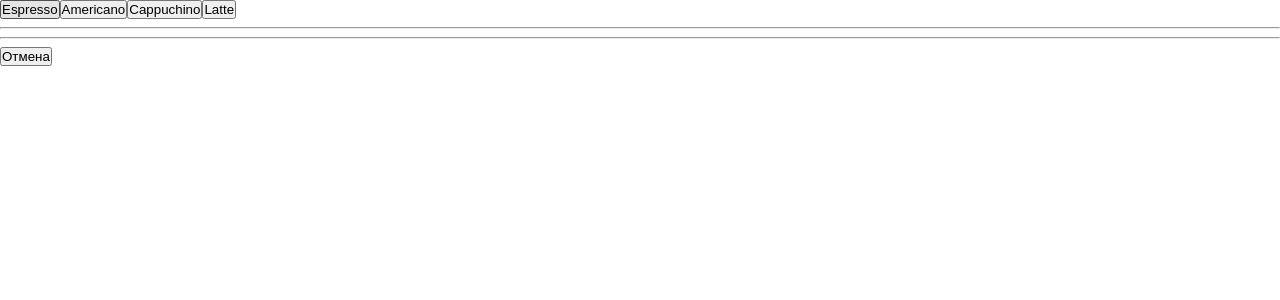
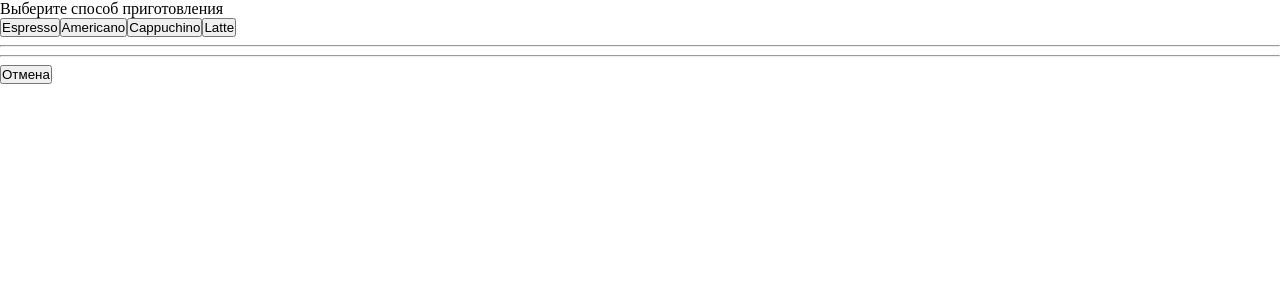
Before and after one commit to shchansky/cofee, a React (Create React App) app: page / in a window 1280 px wide. Shown: the top 300 px of the page. Built offline with nearby package versions, Linux system fonts and the light colour scheme.

Commit message:
рефактор

```diff
--- a/src/state/enums.ts
+++ b/src/state/enums.ts
@@ -1,10 +1,11 @@
-export enum CofeeSort {
+export enum PreparationMethod {
   Espresso = "Espresso",
   Americano = "Americano",
   Cappuchino = "Cappuchino",
   Latte = "Latte",
 }
 
+
 export enum CofeeParam {
   Sugar = "Sugar",
   Size = "Size",
--- a/src/state/machine.ts
+++ b/src/state/machine.ts
@@ -2,33 +2,27 @@ import { makeAutoObservable, runInAction } from "mobx";
 
 import { Builder } from "./builder";
 
-import { CofeeSort, CofeeParam } from "./enums";
+import { PreparationMethod, CofeeParam } from "./enums";
 
 class Machine {
-  private _selectedSort: CofeeSort | null = null;
+  private _preparationMethod: PreparationMethod | null = null;
 
   private _state = new Builder();
 
-  private _cookStart = false;
-
-  private _cookFinish = false;
+  private _cookingState: string | null = null;
 
   private _shugar: null | number = null;
 
   private _volume: null | number = null;
 
-  private _timer: NodeJS.Timeout | null = null;
+  private _cookingTimer: NodeJS.Timeout | null = null;
 
-  public get cookStart() {
-    return this._cookStart;
+  public get cookingState() {
+    return this._cookingState;
   }
 
-  public get cookFinish() {
-    return this._cookFinish;
-  }
-
-  public get sort() {
-    return Object.entries(CofeeSort);
+  public get preparationMethods() {
+    return Object.values(PreparationMethod);
   }
 
   public get shugar() {
@@ -39,10 +33,10 @@ class Machine {
     return this._volume;
   }
 
-  public get selectedSort(): null | CofeeSort {
-    if (!this._selectedSort) return null;
+  public get preparationMethod(): null | PreparationMethod {
+    if (!this._preparationMethod) return null;
 
-    return CofeeSort[this._selectedSort];
+    return PreparationMethod[this._preparationMethod];
   }
 
   constructor() {
@@ -53,63 +47,53 @@ class Machine {
     return this._state.state;
   }
 
-  public onSelectSort = (sort: string) => {
-    this._selectedSort = sort as CofeeSort;
+  public onSelectPreparationMethod = (sort: string) => {
+    this._preparationMethod = sort as PreparationMethod;
 
     this._state.addParam(CofeeParam.Sugar);
   };
 
-  ///////////////////////////
   public onChangeSugar = (count: string) => {
     this._shugar = Number(count);
   };
 
-  public onSelectShugar = () => {
+  public onConfirmShugar = () => {
     this._state.addParam(CofeeParam.Size);
   };
-  ///////////////////////////
 
-  ///////////////////////////
   public onChangeVolume = (count: string) => {
     this._volume = Number(count);
   };
 
-  public onSelectVolume = () => {
+  public onConfirmVolume = () => {
     this._state.clear();
   };
-  ///////////////////////////
 
-  //////////////
-
-  public onCookStart = () => {
-    this._cookStart = true;
-    this._timer = global.setTimeout(() => {
-      this._cookStart = false;
-      this._cookFinish = true;
+  public onConfirmStart = () => {
+    this._cookingState = "Кофе готовится....";
+    this._cookingTimer = global.setTimeout(() => {
+      this._cookingState = "Кофе готов !!!!!";
     }, 2000);
   };
 
-  public onCookReset = () => {
+  public onConfirmReset = () => {
     this._shugar = null;
     this._volume = null;
     this._state.addParam(CofeeParam.Sugar);
   };
 
-  /////////////////
-
   public reset = () => {
-    this._selectedSort = null;
+    this._preparationMethod = null;
     this._state.clear();
 
     runInAction(() => {
-      this._cookFinish = false;
-      this._cookStart = false;
+      this._cookingState = null;
 
       this._shugar = null;
       this._volume = null;
 
-      if (!!this._timer) {
-        clearTimeout(this._timer);
+      if (!!this._cookingTimer) {
+        clearTimeout(this._cookingTimer);
       }
     });
   };
--- a/src/view/view.tsx
+++ b/src/view/view.tsx
@@ -4,20 +4,21 @@ import * as Markup from "./view.styles";
 import { machine, CofeeParam } from "../state";
 
 export const View = observer(() => {
-  console.log(machine.state);
-
   return (
     <>
-      {!machine.selectedSort ? (
-        <Markup.Menu>
-          {machine.sort.map((sort) => (
-            <button onClick={() => machine.onSelectSort(sort[0])}>
-              {sort[1]}
-            </button>
-          ))}
-        </Markup.Menu>
+      {!machine.preparationMethod ? (
+        <div>
+          <div>Выберите способ приготовления</div>
+          <Markup.Menu>
+            {machine.preparationMethods.map((method) => (
+              <button onClick={() => machine.onSelectPreparationMethod(method)}>
+                {method}
+              </button>
+            ))}
+          </Markup.Menu>
+        </div>
       ) : (
-        <div>Выбрано - {machine.selectedSort}</div>
+        <div>Выбран - {machine.preparationMethod}</div>
       )}
 
       <hr />
@@ -35,7 +36,7 @@ export const View = observer(() => {
             </div>
             <div>
               <button
-                onClick={machine.onSelectShugar}
+                onClick={machine.onConfirmShugar}
                 disabled={!machine.shugar}
               >
                 Хорош
@@ -54,7 +55,7 @@ export const View = observer(() => {
             </div>
             <div>
               <button
-                onClick={machine.onSelectVolume}
+                onClick={machine.onConfirmVolume}
                 disabled={!machine.volume}
               >
                 Хорош
@@ -66,21 +67,19 @@ export const View = observer(() => {
         {!!machine.volume &&
           !!machine.shugar &&
           !machine.state &&
-          !machine.cookFinish &&
-          !machine.cookStart && (
+          !machine.cookingState && (
             <div>
               <div>Сахара - {machine.shugar}</div>
               <div>Объем - {machine.volume}</div>
               <div>Вы уверены ?</div>
               <div>
-                <button onClick={machine.onCookStart}>Да</button>
-                <button onClick={machine.onCookReset}>Нет</button>
+                <button onClick={machine.onConfirmStart}>Да</button>
+                <button onClick={machine.onConfirmReset}>Нет</button>
               </div>
             </div>
           )}
 
-        {machine.cookStart && <div>Кофе готовиться....</div>}
-        {machine.cookFinish && <div>Кофе ГОТОВ!!!!</div>}
+        {machine.cookingState && <div>{machine.cookingState}</div>}
       </div>
 
       <hr />
```
